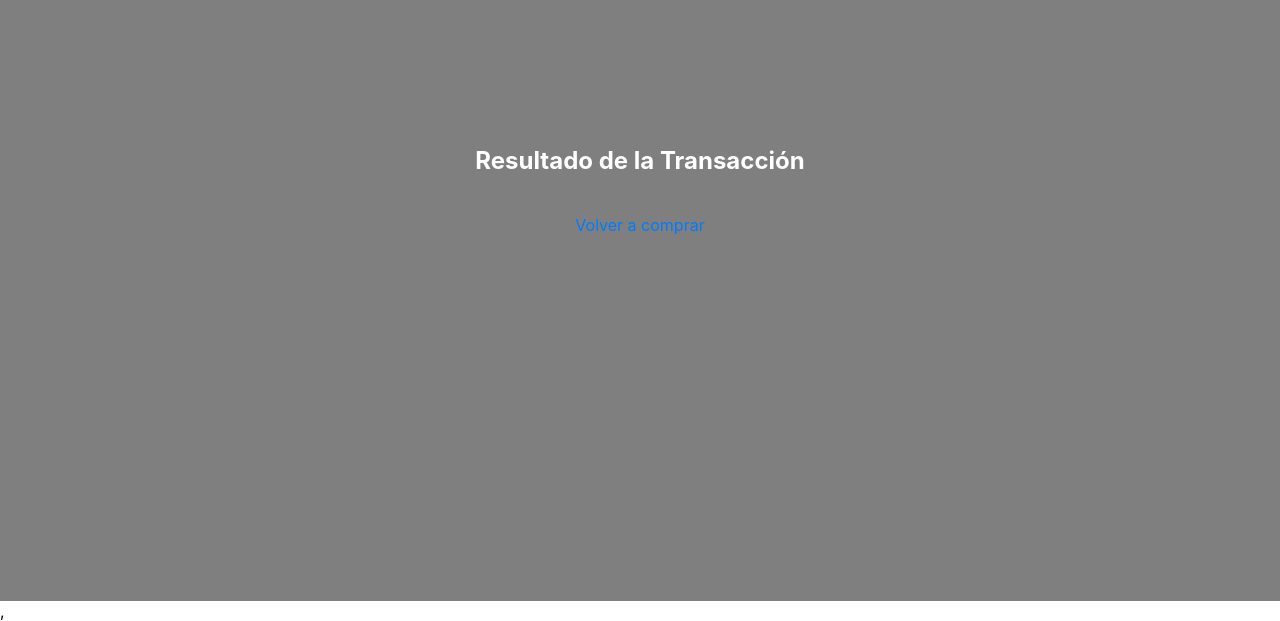
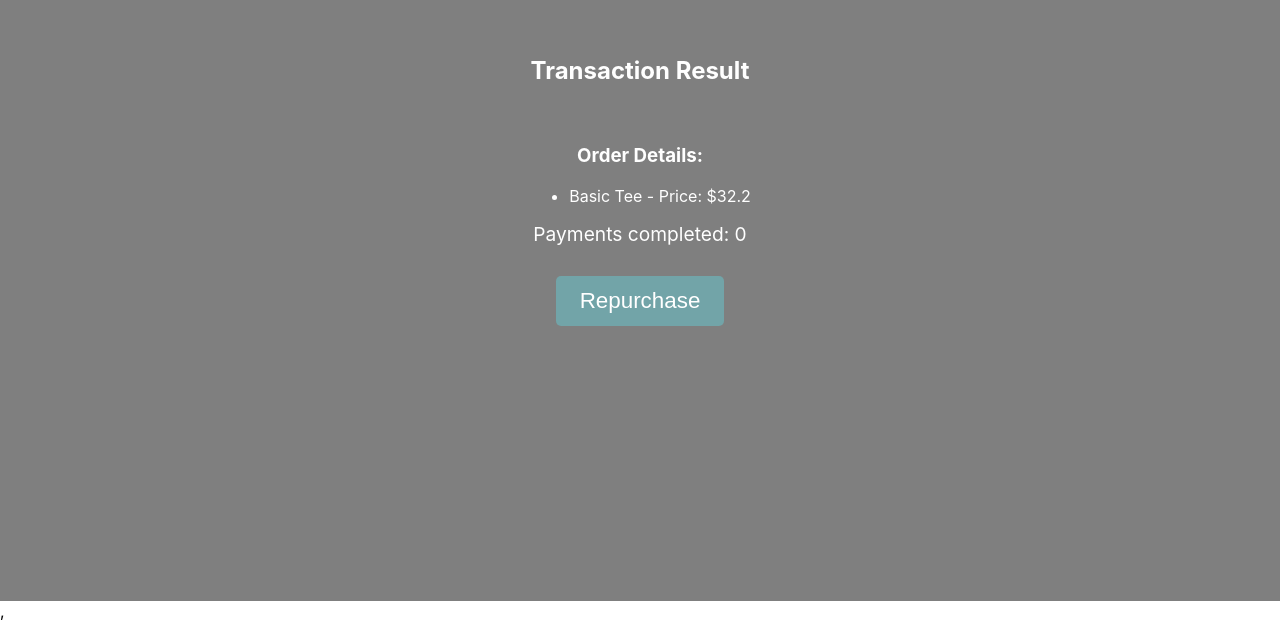
Before and after one commit to germanrogu/payment, a React (Create React App) app: page /payment-result in a window 1280 px wide. Shown: the part 239-860 px from the top of the page. Built offline with nearby package versions, Linux system fonts and the light colour scheme.

Commit message:
refactor payment result

```diff
--- a/src/pages/PaymentResult.jsx
+++ b/src/pages/PaymentResult.jsx
@@ -1,16 +1,43 @@
 import React from "react";
-import { useLocation, Link } from "react-router-dom";
+import { useLocation, useNavigate } from "react-router-dom";
+import { useSelector, useDispatch } from "react-redux";
 import "../styles/PaymentResult.css";
+
 function PaymentResult() {
   const location = useLocation();
   const searchParams = new URLSearchParams(location.search);
   const transactionResult = searchParams.get("message");
 
+  const { paymentsCompleted, cart } = useSelector(
+    (state) => state.clientProgress
+  );
+
+  const dispatch = useDispatch();
+  const navigate = useNavigate();
+
+  const handleReset = () => {
+    dispatch({ type: "RESET_PAYMENT_DATA" });
+    dispatch({ type: "RESET_CONFIRMATION_SUCCESS" });
+    navigate("/");
+  };
+
   return (
     <div className='payment-result'>
-      <h2>Resultado de la Transacción</h2>
+      <h2>Transaction Result</h2>
       <p>{transactionResult}</p>
-      <Link to='/'>Volver a comprar</Link>
+      <div>
+        <h3>Order Details:</h3>
+        <ul>
+          {cart.map((item) => (
+            <li key={item.id}>
+              {item.name} - Price: ${item.price}
+            </li>
+          ))}
+        </ul>
+        <p>Payments completed: {paymentsCompleted}</p>
+      </div>
+
+      <button onClick={handleReset}>Repurchase</button>
     </div>
   );
 }
```
